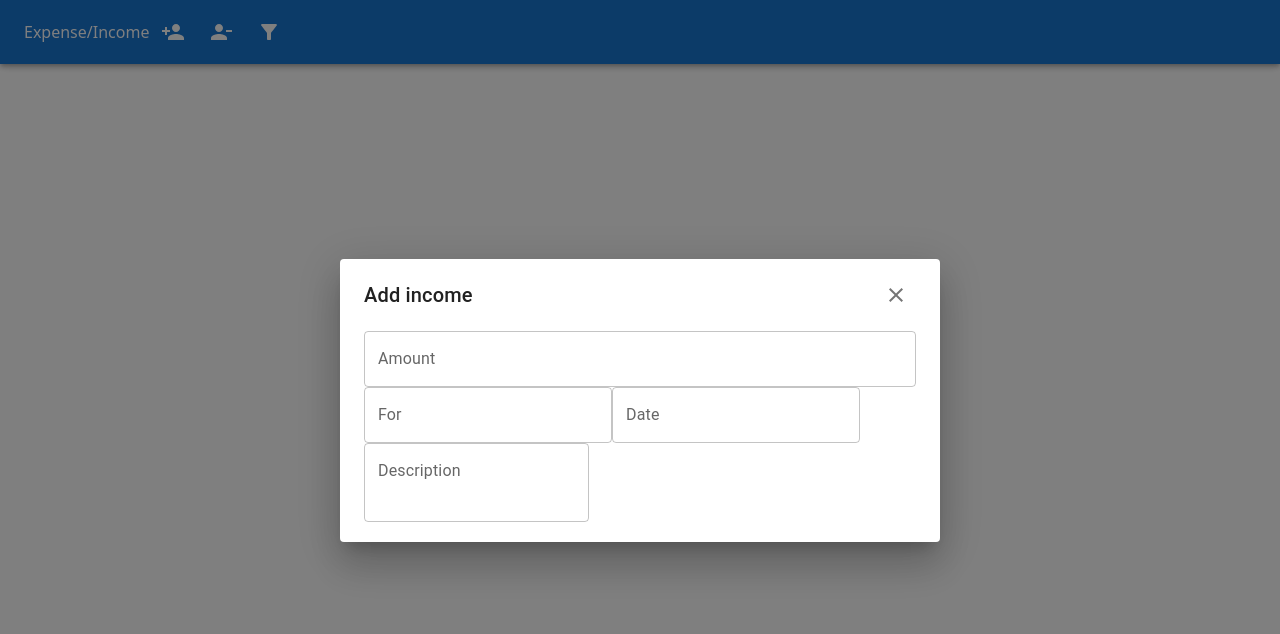
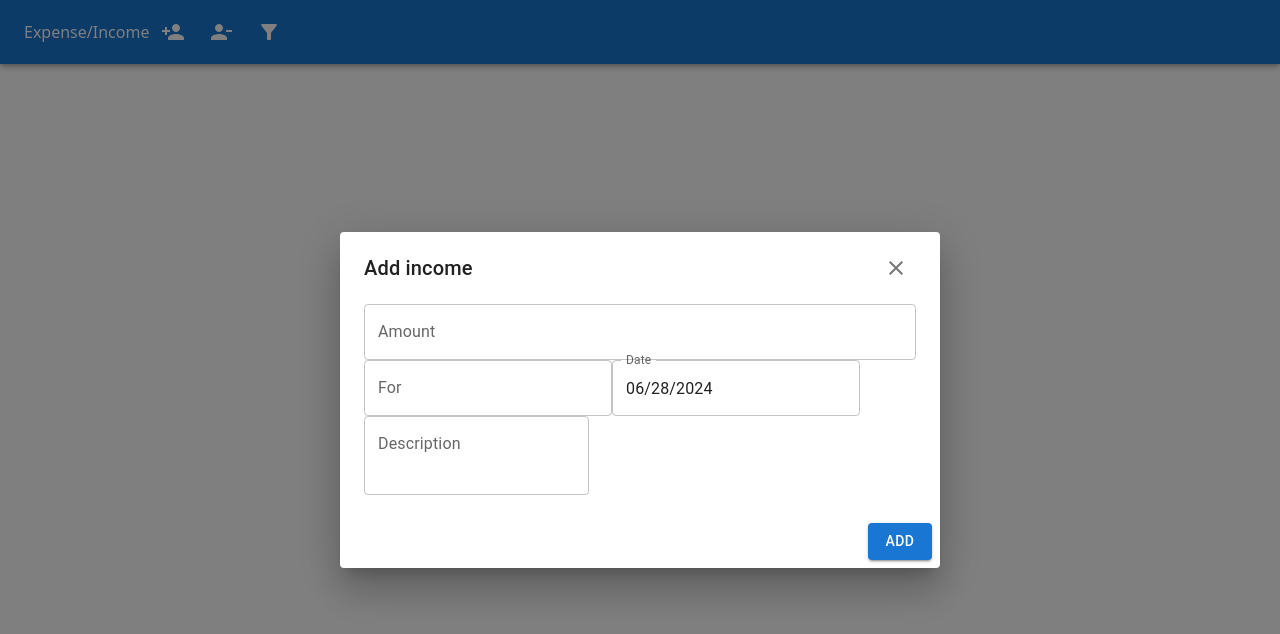
Before and after one commit to zahra8624/avan-test, a React (Vite) app: page / in a window 1280 px wide. Both pictures are taken after a click on the button 173 px from the left and 32 px from the top of the page. Shown: the top 634 px of the page. Built offline with nearby package versions, Linux system fonts and the light colour scheme.

Commit message:
feat(income-expence):add income expense is finished

```diff
--- a/src/components/organisms/CategorySelector/CategorySelector.type.ts
+++ b/src/components/organisms/CategorySelector/CategorySelector.type.ts
@@ -4,5 +4,5 @@ export interface CategorySelectorProps {
   value?: Category;
   onChange?: (newCategory?: Category) => void;
   title?: string;
-  type: "income" | "expense";
+  type: IncomeExpenseType;
 }
--- /dev/null
+++ b/src/hooks/stores/useIncomeExpenseStore.ts
@@ -0,0 +1,35 @@
+import { create } from "zustand";
+import { persist, createJSONStorage } from "zustand/middleware";
+import { UseIncomeExpenseStore } from "./useIncomeExpenseStore.type";
+
+export const useIncomeExpenseStore = create(
+  persist<UseIncomeExpenseStore>(
+    (set) => ({
+      list: [],
+      setList: (list) => set((state) => ({ ...state, list })),
+      addItem: (newItem) => {
+        set((state) => ({ ...state, list: [newItem, ...state.list] }));
+      },
+      editItem: (id, newItem) => {
+        set((state) => ({
+          ...state,
+          list: state.list.map((l) => {
+            if (l.id === id) {
+              return newItem;
+            }
+            return l;
+          }),
+        }));
+      },
+      removeItem: (id) =>
+        set((state) => ({
+          ...state,
+          list: state.list.filter((l) => l.id !== id),
+        })),
+    }),
+    {
+      name: "@avan-test:income-expense",
+      storage: createJSONStorage(() => localStorage),
+    }
+  )
+);
--- a/src/pages/HomePage/components/AddEditExpenseIncomeDialog/AddEditExpenseIncomeDialog.tsx
+++ b/src/pages/HomePage/components/AddEditExpenseIncomeDialog/AddEditExpenseIncomeDialog.tsx
@@ -6,21 +6,38 @@ import {
   Dialog,
 } from "@app/components";
 import { AddEditExpenseIncomeDialogProps } from "./AddEditExpenseIncomeDialog.type";
-import { useForm } from "react-hook-form";
+import Button from "@mui/material/Button";
+import { useAddEditExpenseIncomeForm } from "./useAddEditExpenseIncomeForm";
+import moment from "moment";
 
 export const AddEditExpenseIncomeDialog = (
   props: AddEditExpenseIncomeDialogProps
 ) => {
   const { type } = props;
-  const formProps = useForm<any>();
-  const { control, reset } = formProps;
+  const { formProps, onSubmit } = useAddEditExpenseIncomeForm(type);
+  const { reset, control } = formProps;
   return (
-    <Dialog flagQueryKey={type} title={`Add ${type}`} onClose={() => reset({})}>
-      <form className="flex flex-col space-y-2.5 py-1.5">
+    <Dialog
+      dialogActions={
+        <div className="w-2/3 mx-auto">
+          <Button onClick={onSubmit} fullWidth variant="contained">
+            Add
+          </Button>
+        </div>
+      }
+      flagQueryKey={type}
+      title={`Add ${type}`}
+      onClose={() =>
+        reset({
+          date: moment(),
+        })
+      }
+    >
+      <form onSubmit={onSubmit} className="flex flex-col space-y-2.5 py-1.5">
         <ControlledCurrencyInput
-          name="expense"
+          name="amount"
           control={control}
-          id="expense"
+          id="amount"
           label="Amount"
           fullWidth
         />
--- a/src/pages/HomePage/components/AddEditExpenseIncomeDialog/AddEditExpenseIncomeDialog.type.ts
+++ b/src/pages/HomePage/components/AddEditExpenseIncomeDialog/AddEditExpenseIncomeDialog.type.ts
@@ -1,3 +1,3 @@
 export interface AddEditExpenseIncomeDialogProps {
-  type: "expense" | "income";
+  type: IncomeExpenseType;
 }
--- /dev/null
+++ b/src/pages/HomePage/components/AddEditExpenseIncomeDialog/useAddEditExpenseIncomeForm.ts
@@ -0,0 +1,87 @@
+import { useIncomeExpenseStore } from "@app/hooks/stores/useIncomeExpenseStore";
+import { Category, IncomeExpense, IncomeExpenseType } from "@app/types";
+import { fakeId } from "@app/utils";
+import { yupResolver } from "@hookform/resolvers/yup";
+import moment, { Moment } from "moment";
+import { useEffect } from "react";
+import { useForm } from "react-hook-form";
+import { useNavigate } from "react-router-dom";
+import * as yup from "yup";
+
+interface FormParams {
+  date: Moment;
+  amount: string;
+  description?: string;
+  category: Category;
+}
+
+const validationSchema: any = yup.object({
+  amount: yup.string().required(),
+  date: yup.object().required(),
+  category: yup.object().required(),
+});
+
+const mapIncomeExpenseToForm = (val: IncomeExpense): FormParams => {
+  return {
+    amount: val.amount.toString(),
+    date: moment(val.date),
+    description: val.description,
+    category: val.category,
+  };
+};
+
+const mapFormToIncomeExpense = (
+  val: FormParams
+): Omit<IncomeExpense, "id" | "type"> => {
+  return {
+    amount: parseFloat(val.amount.replace(",", "")),
+    category: val.category,
+    description: val.description,
+    date: val.date.toString(),
+  };
+};
+
+export const useAddEditExpenseIncomeForm = (
+  itemType: IncomeExpenseType,
+  defaultValue?: IncomeExpense
+) => {
+  const formProps = useForm<FormParams>({
+    resolver: yupResolver(validationSchema),
+    defaultValues: defaultValue
+      ? mapIncomeExpenseToForm(defaultValue)
+      : { date: moment() },
+  });
+  const { reset, handleSubmit } = formProps;
+  const isEditMode = !!defaultValue;
+  const navigate = useNavigate();
+
+  const addIncomeExpense = useIncomeExpenseStore((state) => state.addItem);
+  const editIncomeExpense = useIncomeExpenseStore((state) => state.editItem);
+
+  const onSubmit = handleSubmit((formData) => {
+    const data = mapFormToIncomeExpense(formData);
+    if (isEditMode) {
+      editIncomeExpense(defaultValue.id, {
+        ...data,
+        id: defaultValue.id,
+        type: defaultValue.type,
+      });
+    } else {
+      addIncomeExpense({
+        ...data,
+        id: fakeId(),
+        type: itemType,
+      });
+    }
+
+    navigate(-1 as any, { replace: true });
+  });
+
+  useEffect(() => {
+    if (!!defaultValue) {
+      reset(mapIncomeExpenseToForm(defaultValue));
+    }
+  }, [defaultValue]);
+
+  return { onSubmit, formProps, isEditMode } as const;
+};
--- /dev/null
+++ b/src/utils/fakeId.ts
@@ -0,0 +1,3 @@
+export const fakeId = () => {
+  return Date.now().toString(36) + Math.random().toString(36).substring(2);
+};
--- /dev/null
+++ b/src/utils/index.ts
@@ -0,0 +1 @@
+export * from "./fakeId";
```
Also changed, not shown: src/hooks/stores/useIncomeExpenseStore.type.ts (added, +9 -0 lines), src/types/income-expense.ts (+12 -2 lines), src/hooks/index.ts (added), src/hooks/stores/index.ts (added).
